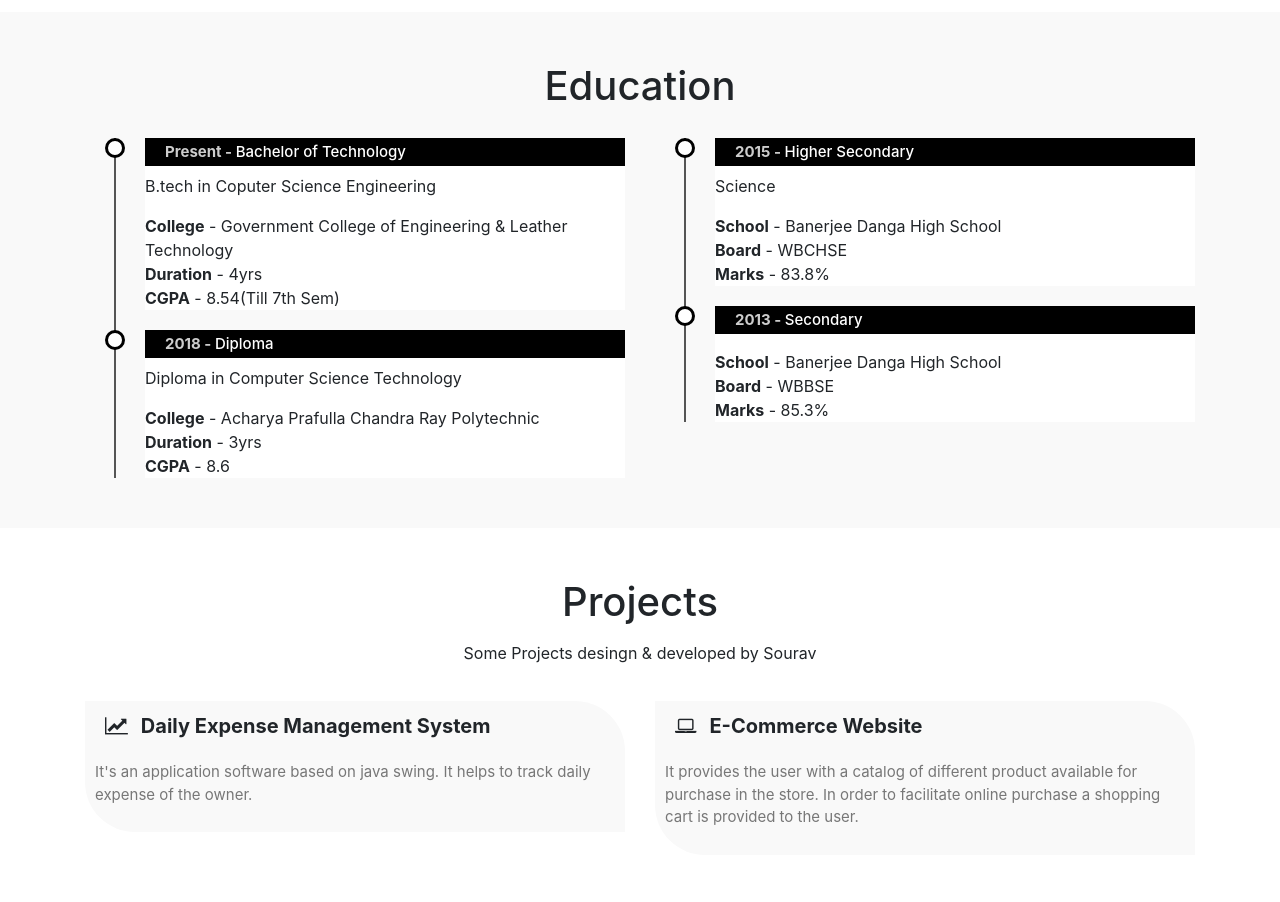
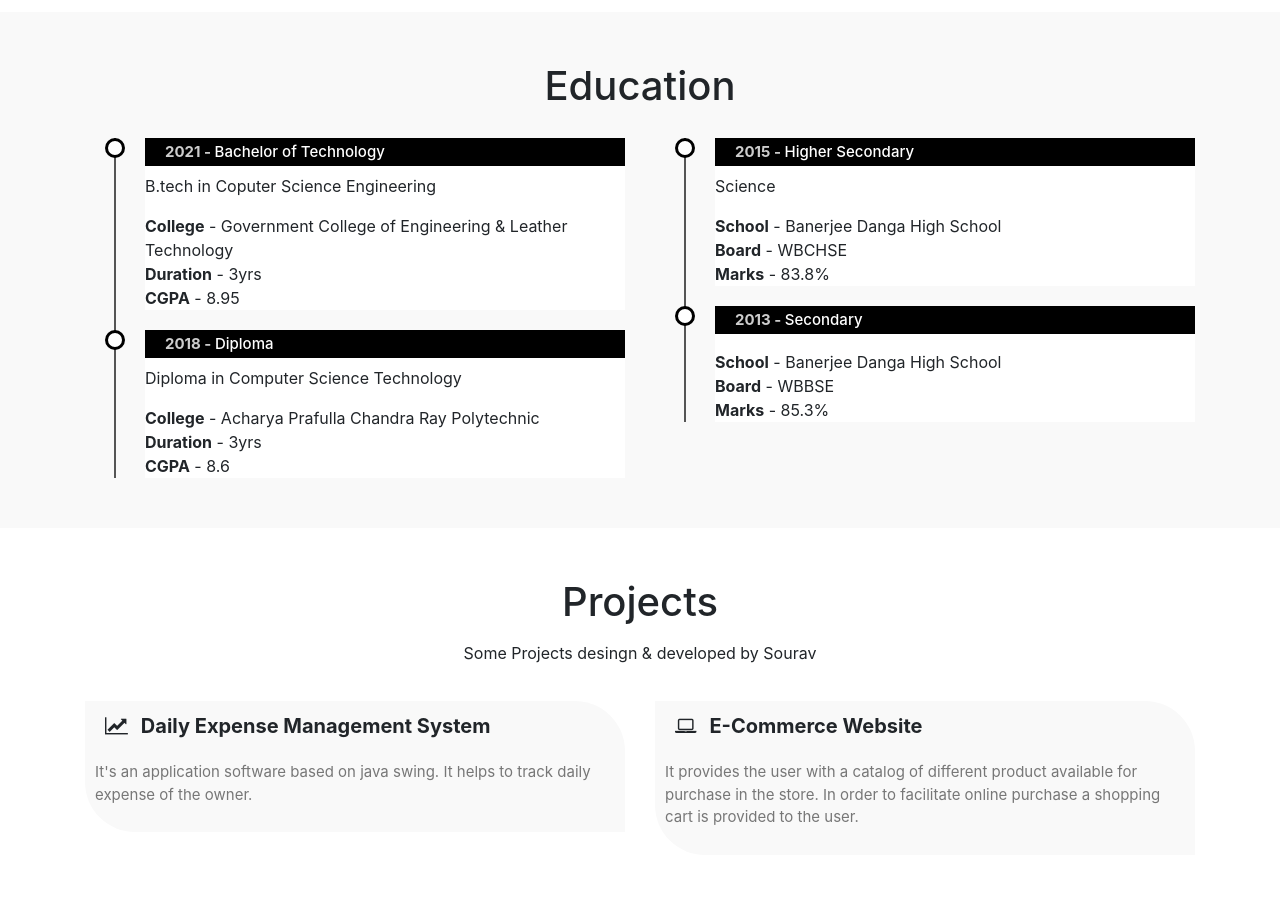
Before and after one commit to SouravGon/resume.github.io, a plain HTML site: page index.html in a window 1280 px wide. Shown: the part 1260-2162 px from the top of the page. Drawn offline with nearby package versions, Linux system fonts and the light colour scheme.

Commit message:
DGPA Update

```diff
--- a/index.html
+++ b/index.html
@@ -117,11 +117,11 @@
 
 						<ul class="timeline">
 							<li>
-								<h4><span>Present - </span> Bachelor of Technology</h4>
+								<h4><span>2021 - </span> Bachelor of Technology</h4>
 								<p>B.tech in Coputer Science Engineering</p>
 								<b>College</b> - Government College of Engineering & Leather Technology<br>
-								<b>Duration</b> - 4yrs <br>
-								<b>CGPA</b> - 8.54(Till 7th Sem) <br>
+								<b>Duration</b> - 3yrs <br>
+								<b>CGPA</b> - 8.95 <br>
 							</li>
 
 							<li>
```
